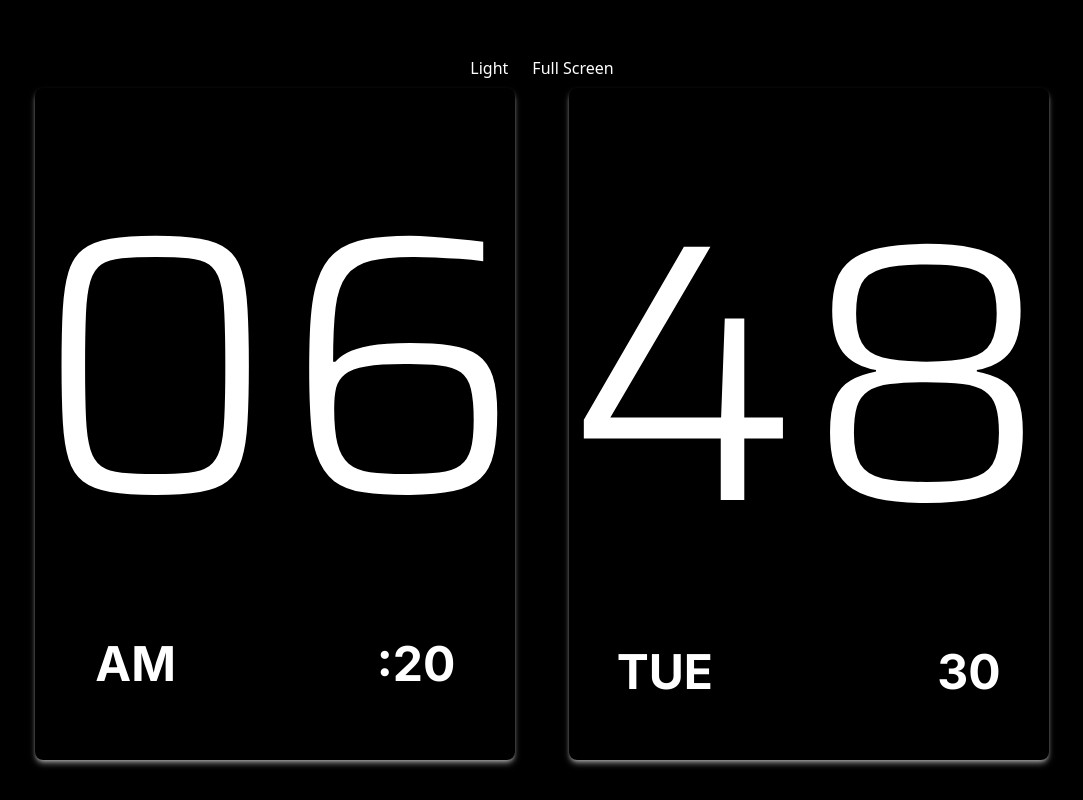
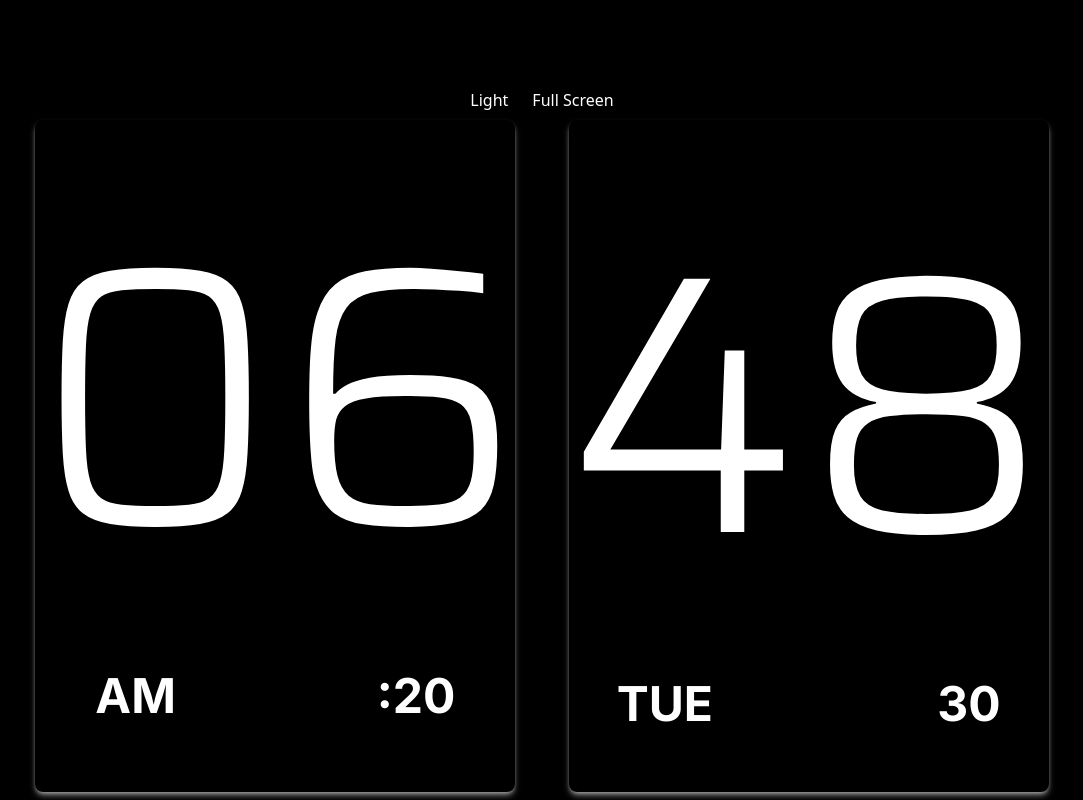
Before and after one commit to YUGE0/Clock, a React (Vite) app: page / in a window 1280 px wide. Shown: the top 800 px of the page, without its empty margins (98-1181 px from the left). Built offline with nearby package versions, Linux system fonts and the light colour scheme.

Commit message:
Padding changes

```diff
--- a/src/App.jsx
+++ b/src/App.jsx
@@ -10,7 +10,7 @@ function App() {
 
   return (
     <FullScreenProvider>
-    <div className="px-20 xl:py-12 md:py-22 sm:py-40 pb-40 dark:bg-black h-full">
+    <div className="px-20 xl:py-20 md:py-22 sm:py-48 pb-40 dark:bg-black h-full">
       <div>
         <Nav />
       </div>
```
